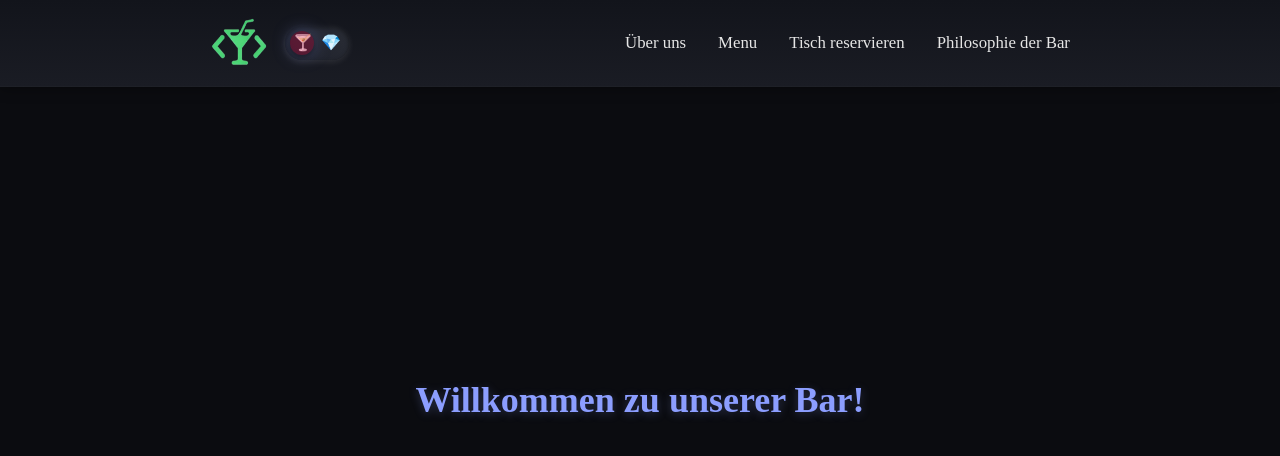
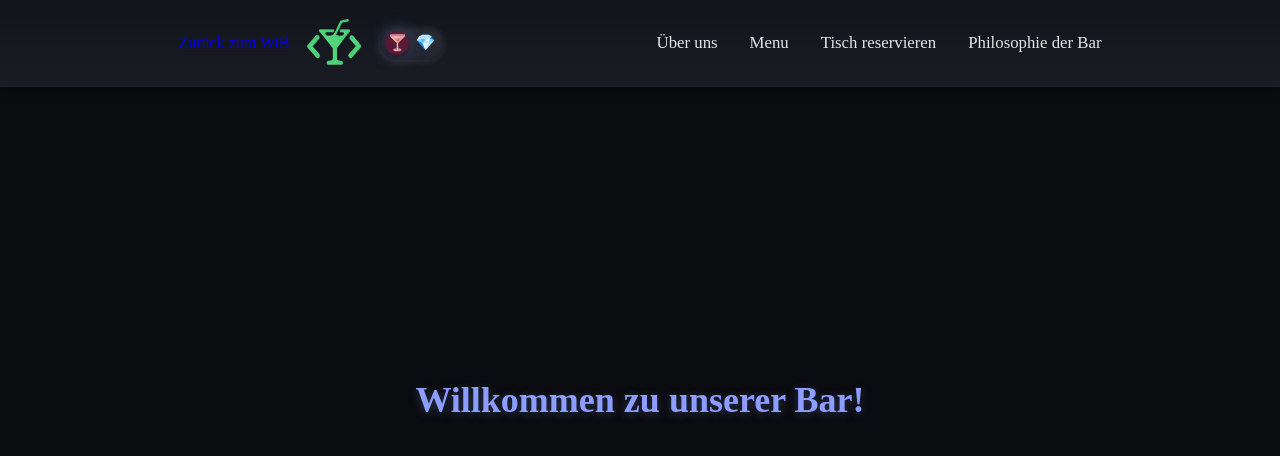
Before and after one commit to snxq0/isaiev-bar, a website: page public/index.html in a window 1280 px wide. Drawn offline with Linux system fonts and the light colour scheme.

Commit message:
кнопка "назад к виб"

```diff
--- a/public/index.html
+++ b/public/index.html
@@ -19,6 +19,7 @@
     <header class="navbar">
     <div class="nav-container">
         <div class="logo-group">
+            <a href="https://web-isaiev-balance.vercel.app/">Zurück zum WiB</a>
             <a href="index.html" class="logo-link">
                 <img class="logo" src="/assets/logo/WiB.png" width="60" height="60" alt="isaiev bar icon" />
             </a>
```
